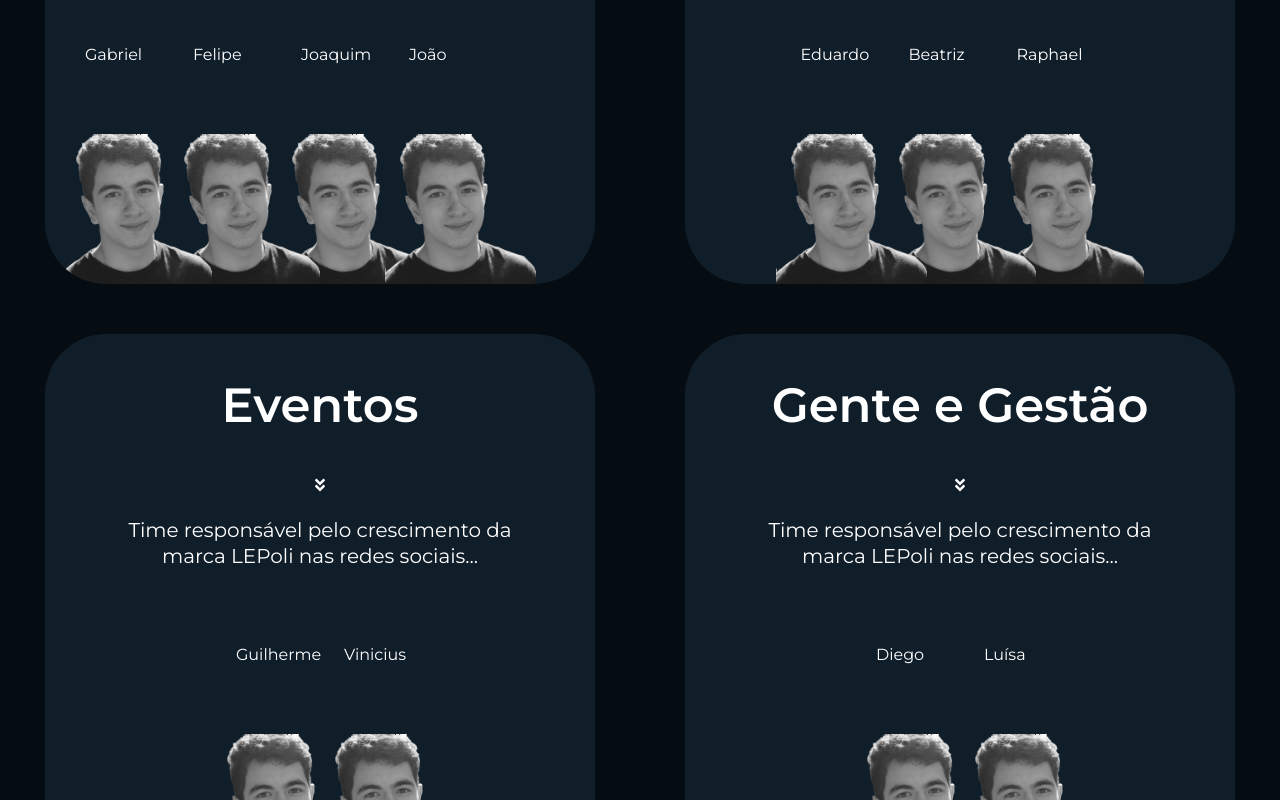
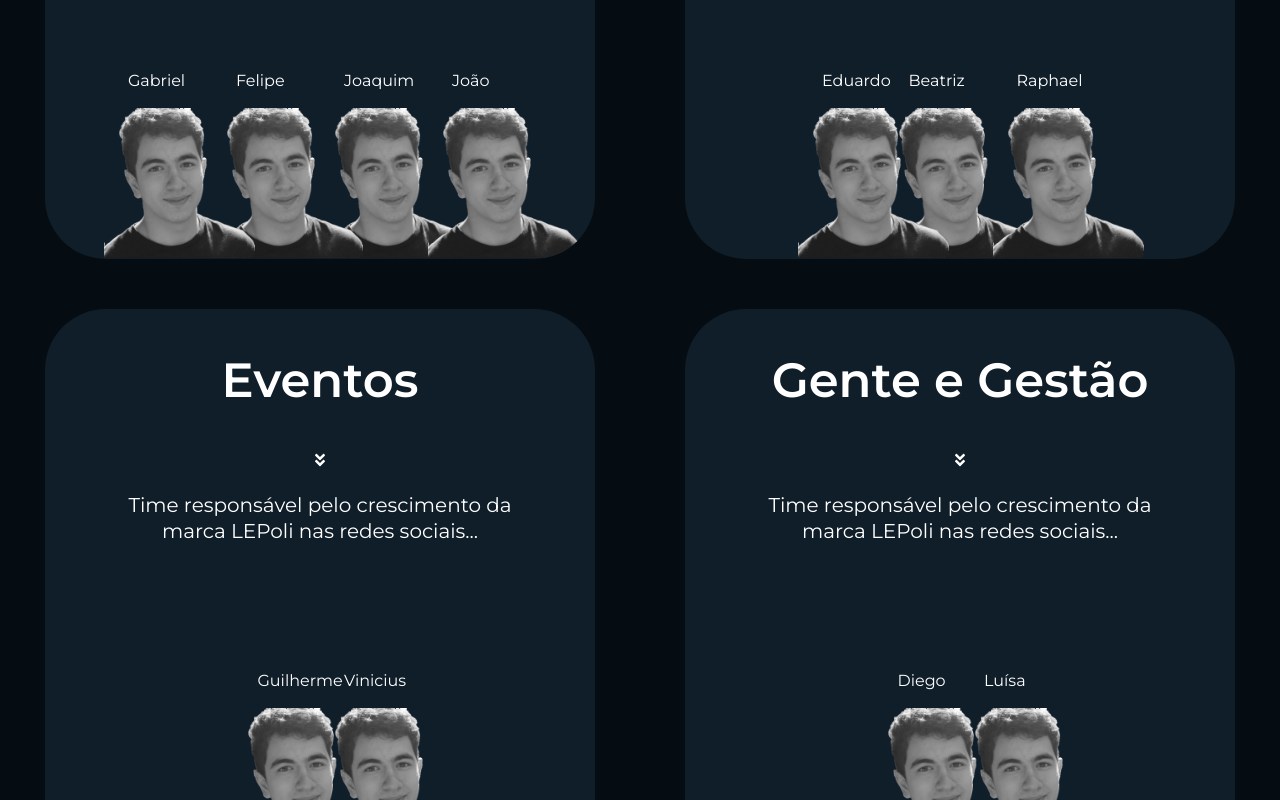
Before and after one commit to eduardoths/lepoliusp, a Next.js app: page /Sobre in a window 1280 px wide. Shown: the part 1380-2180 px from the top of the page. Built offline with nearby package versions, Linux system fonts and the light colour scheme; a web font is replaced by a local one.

Commit message:
Fixed teams section for responsibility

```diff
--- a/components/About/TeamCards.jsx
+++ b/components/About/TeamCards.jsx
@@ -2,12 +2,29 @@
 import { FontAwesomeIcon } from "@fortawesome/react-fontawesome";
 
 export default function TeamCards({children, title, members}) {
+  const linkedins = {
+    Beatriz:    "https://www.linkedin.com/in/ana-beatriz-mazzini-51314a1aa/",
+    Diego:      "https://www.linkedin.com/in/diegolobosoares/",
+    Eduardo:    "https://www.linkedin.com/in/eduardo-santos-5888b21aa/",
+    Felipe:     "https://www.linkedin.com/in/felipe-janowitzer-58a42b1b6/",
+    Gabriel:    "https://www.linkedin.com/in/gabriel-braga-francisco-259999178/",
+    Guilherme:  "https://www.linkedin.com/in/guilherme-piffer-christo-642959123/",
+    João:       "https://www.linkedin.com/in/jo%C3%A3o-biagi-balau-37392b1a1/",
+    Joaquiem:   "https://www.linkedin.com/in/joaquim-prado/",
+    Luísa:      "https://www.linkedin.com/in/lu%C3%ADsa-perez-yamauchi-baptista-141261191/",
+    Raphael:    "https://www.linkedin.com/in/raphael-vila%C3%A7a-8b4a571a3/",
+    Vinicius:   "https://www.linkedin.com/in/vinicius-lemos-ab387b185/"
+  }
   let imagens = Array(members.length).fill(null);
   for (let i=0; i < members.length; i++) {
     imagens[i] = (
-      <div className="team-card-person">
-        <p>{members[i]}</p>
-        <img src={"/img/" + "eduardo" + ".png"} id={members[i].toLowerCase()}/>
+      <div key={"person-" + members[i]} className="team-card-person" id={members[i].toLowerCase()}>
+        <p key={"person-" + members[i] + "-p"}>{members[i]}</p>
+        <a key={"person-" + members[i] + "-a"}
+        href={linkedins[members[i]]} target="_blank">
+          <img key={"person-" + members[i] + "-img"} src={"/img/" + "eduardo" + ".png"} />
+        </a>
+
       </div>
     )
   }
--- a/styles/_sobre.scss
+++ b/styles/_sobre.scss
@@ -97,7 +97,7 @@
   text-align: center;
   max-width: 550px;
   width: 90%;
-  margin: auto;
+  margin: auto auto 50px auto;
   height: 550px;
   border-radius: 61px;
   background-color:#101E2A;
@@ -108,7 +108,7 @@
     text-align: center;
     >h1 {
       font-weight: 600;
-      font-size: 3rem;
+      font-size: 2.25rem;
     }
     >p {
       font-size: 1.25rem;
@@ -119,7 +119,6 @@
   &-images {
     position: relative;
     width: 100%;
-    height: 255px;
     display: flex;
     flex-direction: row;
     flex-wrap: nowrap;
@@ -129,8 +128,11 @@
       text-align: center;
       text-indent: 0;
     }
+    >div {
+      top: 5px;
+    }
     >div:nth-child(1) {
-      left: 10%;
+      left: 15%;
       z-index: 2;
     }
     >div:nth-child(2) {
@@ -148,20 +150,57 @@
   &-person {
     position: relative;
     display: flex;
-    height: 255px;
     overflow: visible;
     flex-direction: column;
     flex-wrap: nowrap;
     justify-content: space-between;
-    >img {
+    >a>img {
       height: 150px;
       overflow: hidden;
       filter: grayscale(100%);
       transition: filter 1s;
       object-fit: cover;
     }
-    >img:hover {
+    >a>img:hover {
       filter: grayscale(0);
     }
   }
 }
+#raphael {
+  z-index: 2;
+}
+#guilherme {
+  z-index: 0;
+}
+#diego {
+  z-index: 0;
+}
+#gabriel {
+  left: 40%;
+}
+#felipe {
+  left: 10%;
+}
+#joão {
+  right: 35%;
+}
+#joaquim {
+  right: 15%
+}
+
+@media only screen and (min-width: 612px) {
+  #gabriel {left: 20%}
+  #felipe {left: 10%}
+  #joão {right: 10%}
+  #joaquim {right: 0}
+  .team-card {
+    &-text {
+      >h1 {font-size: 3rem;}
+    }
+    &-images-person {
+      >a>img {
+        height: 175px;
+      }
+    }
+  }
+}
```
